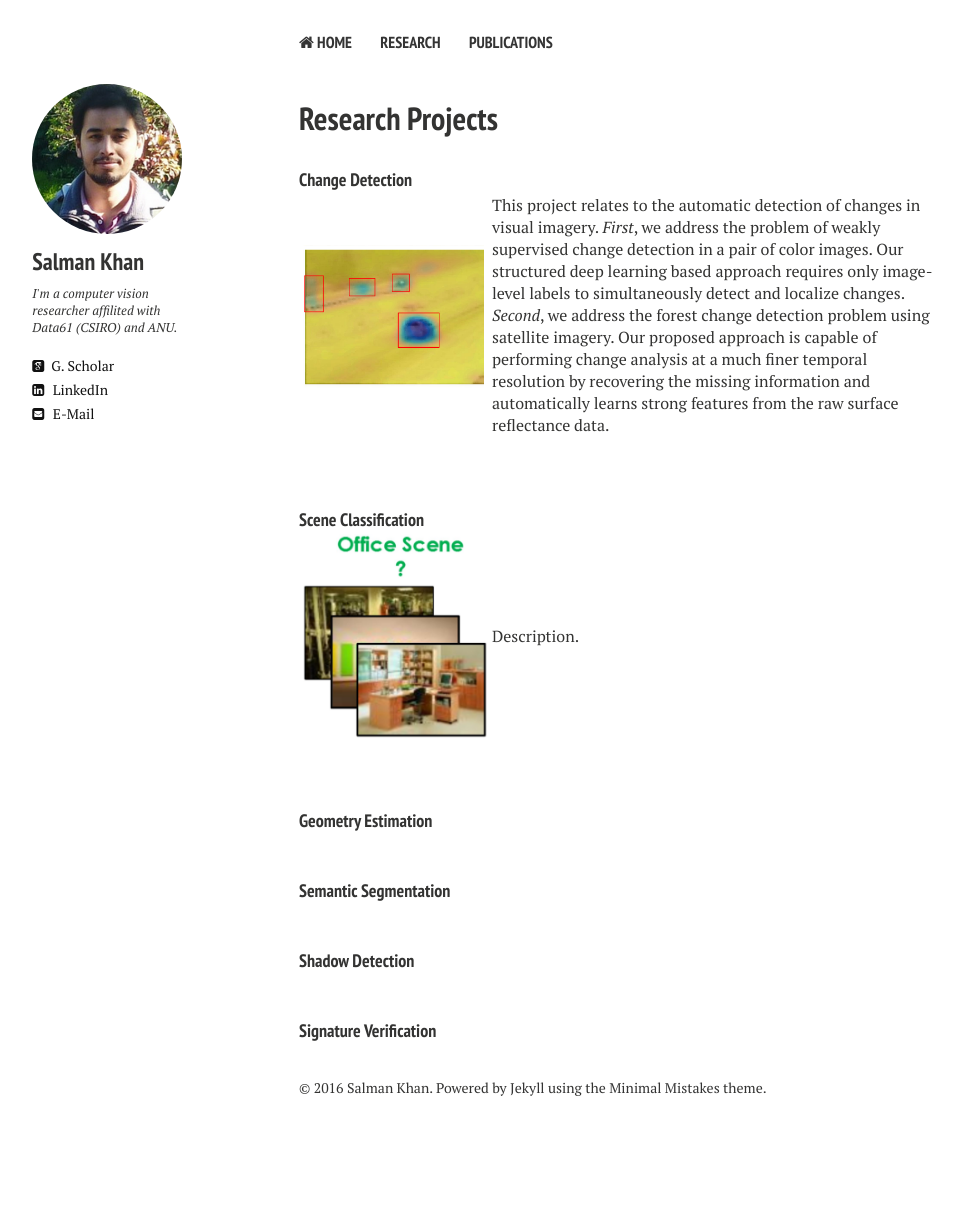
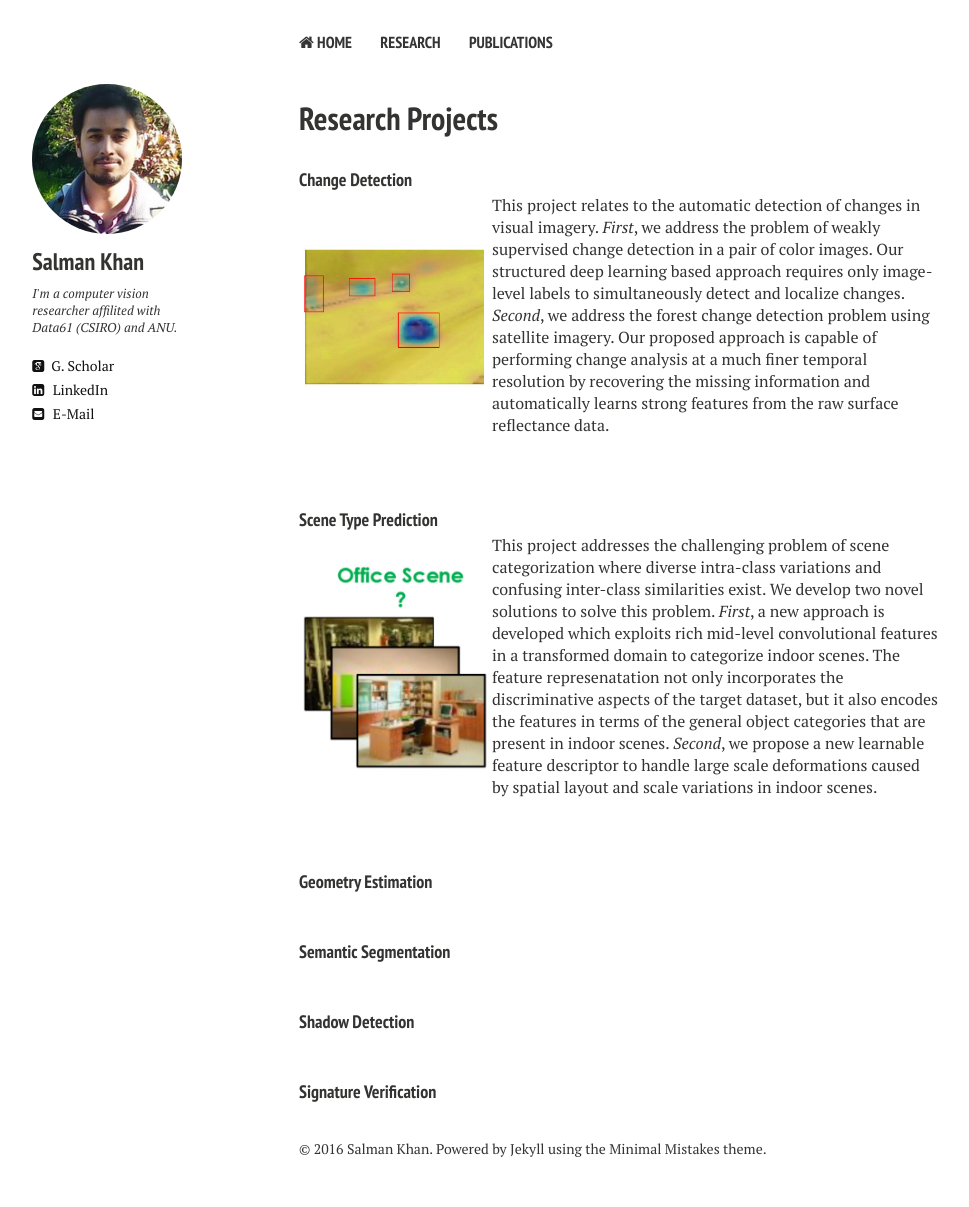
Before and after one commit to awaisrauf/salman-h-khan.github.io, a Jekyll site: the page built from research.md, in a window 1280 px wide. Shown: the whole page, without its empty margins (21-990 px from the left). Built offline with Jekyll 4.4.1, drawn with Linux system fonts in a browser that asks for light colours; nearby versions of some CDN libraries; before the commit the page ends 1146 px from its top, so only the background shows below that.

Commit message:
Update research.html

```diff
--- a/_layouts/research.html
+++ b/_layouts/research.html
@@ -99,12 +99,17 @@ div.bibtex pre { font-size: 75%; overflow: auto;  width: 100%; padding: 0em 0em;
 </td></tr></table>
 
 <!-------------------------------------------------------------------------------------------------------->
-<h4 style="margin-bottom:0px;padding-top:20px;">Scene Classification</h4>
+<h4 style="margin-bottom:0px;padding-top:20px;">Scene Type Prediction</h4>
 <table class="imgtable"><tr><td width="30%">
 <a href="../images/SceneClassification.JPG"><img src="../images/SceneClassification.JPG" alt="Scene Classification" /></a>&nbsp;</td>
 <!-- width="150px" height="120px" -->
 <td align="left">
-	<p> Description. </p>
+	<p> This project addresses the challenging problem of scene categorization where diverse intra-class variations and confusing inter-class
+	similarities exist. We develop two novel solutions to solve this problem. <i>First</i>, a new approach is developed which  exploits  rich  mid-level
+	convolutional  features in a transformed domain to   categorize   indoor   scenes.   The feature represenatation not only incorporates the discriminative
+	aspects  of  the  target  dataset,  but  it  also  encodes  the  features  in terms of the general object categories that are present in indoor scenes.
+	<i>Second</i>, we  propose  a  new learnable feature descriptor to  handle  large  scale  deformations  caused  by  spatial  layout  and scale  variations  in
+	indoor  scenes. </p>
 </td></tr></table>
 
 <!-------------------------------------------------------------------------------------------->
```
